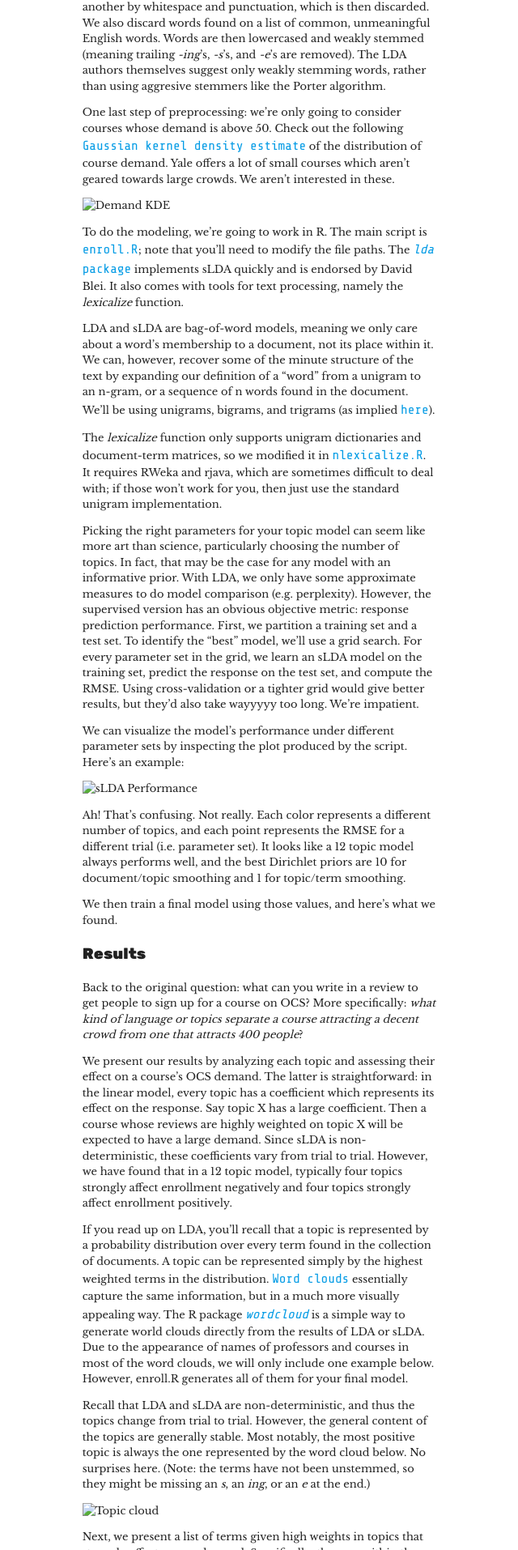
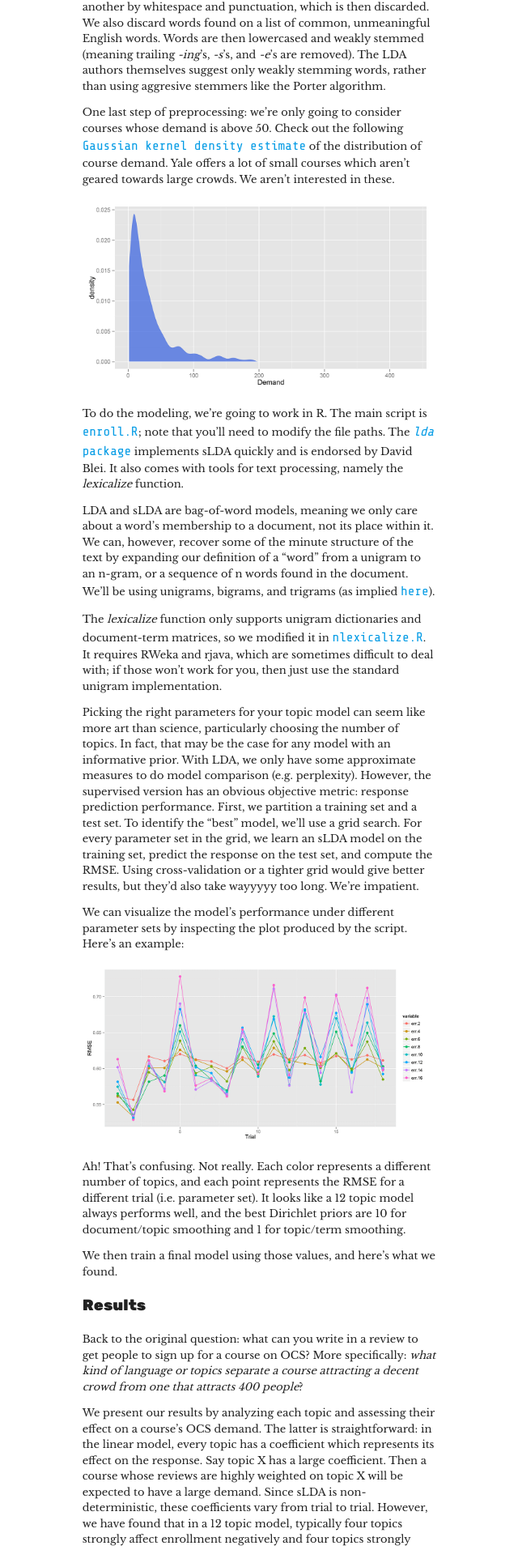
Before and after one commit to YaleDataScience/yaledatascience.github.io, a Jekyll site: the page built from _posts/2015-01-13-spring-2015-preview.md, in a window 1280 px wide. Shown: the part 3743-5657 px from the top of the page at 81% size, without its empty margins (320-960 px from the left). Built offline with Jekyll 4.4.1, drawn with Linux system fonts in a browser that asks for light colours.

Commit message:
fixed post image lines

```diff
--- a/_posts/2015-01-13-spring-2015-preview.md
+++ b/_posts/2015-01-13-spring-2015-preview.md
@@ -70,7 +70,7 @@ All of these cases are taken care of. Words are separated from one another by wh
 
 One last step of preprocessing: we're only going to consider courses whose demand is above 50. Check out the following [Gaussian kernel density estimate](http://docs.ggplot2.org/current/geom_histogram.html) of the distribution of course demand. Yale offers a lot of small courses which aren't geared towards large crowds. We aren't interested in these.
 
-<img src="/assets/images/demandkde.png" alt="Demand KDE" style="width: 640px;"/>
+<img src="/images/posts/demandkde.png" alt="Demand KDE" style="width: 640px;"/>
 
 To do the modeling, we're going to work in R. The main script is **[enroll.R](https://github.com/YaleDataScience/enroll/blob/master/enroll.R)**; note that you'll need to modify the file paths. The [*lda* package](http://cran.r-project.org/web/packages/lda/lda.pdf) implements sLDA quickly and is endorsed by David Blei. It also comes with tools for text processing, namely the *lexicalize* function.
 
@@ -82,7 +82,7 @@ Picking the right parameters for your topic model can seem like more art than sc
 
 We can visualize the model's performance under different parameter sets by inspecting the plot produced by the script. Here's an example:
 
-<img src="/assets/images/sldaperf.png" alt="sLDA Performance" style="width: 640px;"/>
+<img src="/images/posts/sldaperf.png" alt="sLDA Performance" style="width: 640px;"/>
 
 Ah! That's confusing. Not really. Each color represents a different number of topics, and each point represents the RMSE for a different trial (i.e. parameter set). It looks like a 12 topic model always performs well, and the best Dirichlet priors are 10 for document/topic smoothing and 1 for topic/term smoothing.
 
@@ -97,7 +97,7 @@ If you read up on LDA, you'll recall that a topic is represented by a probabilit
 
 Recall that LDA and sLDA are non-deterministic, and thus the topics change from trial to trial. However, the general content of the topics are generally stable. Most notably, the most positive topic is always the one represented by the word cloud below. No surprises here. (Note: the terms have not been unstemmed, so they might be missing an *s*, an *ing*, or an *e* at the end.)
 
-<img src="/assets/images/cloud.png" alt="Topic cloud" style="width: 640px;"/>
+<img src="/images/posts/cloud.png" alt="Topic cloud" style="width: 640px;"/>
 
 Next, we present a list of terms given high weights in topics that strongly effect course demand. Specifically, they are within the top 25 scoring terms in the four strongly negative or three strongly positive topics (leaving out the one presented above). Once again, they have been censored for names of professors and courses. Terms were also manually unstemmed and stopwords were added where it was obvious.
 
```
